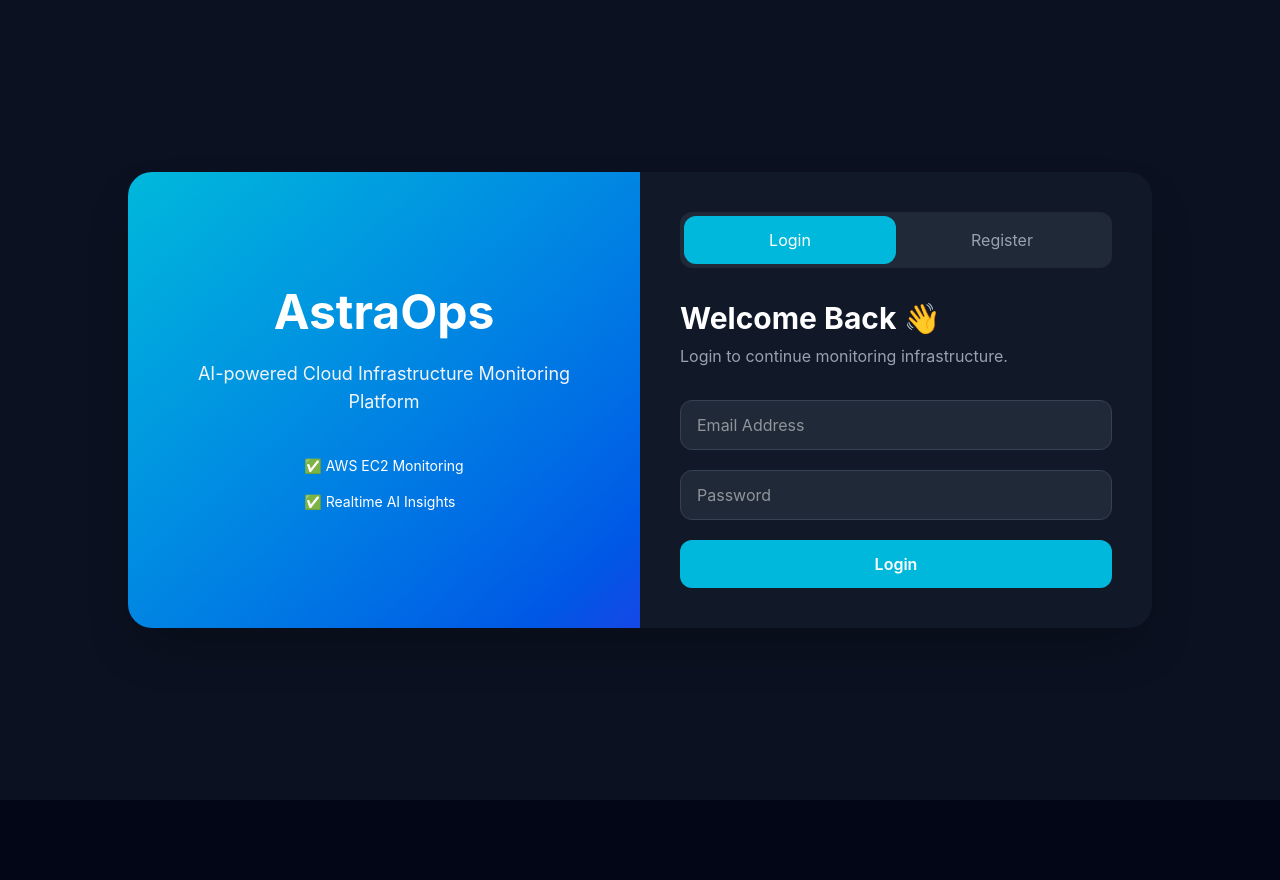
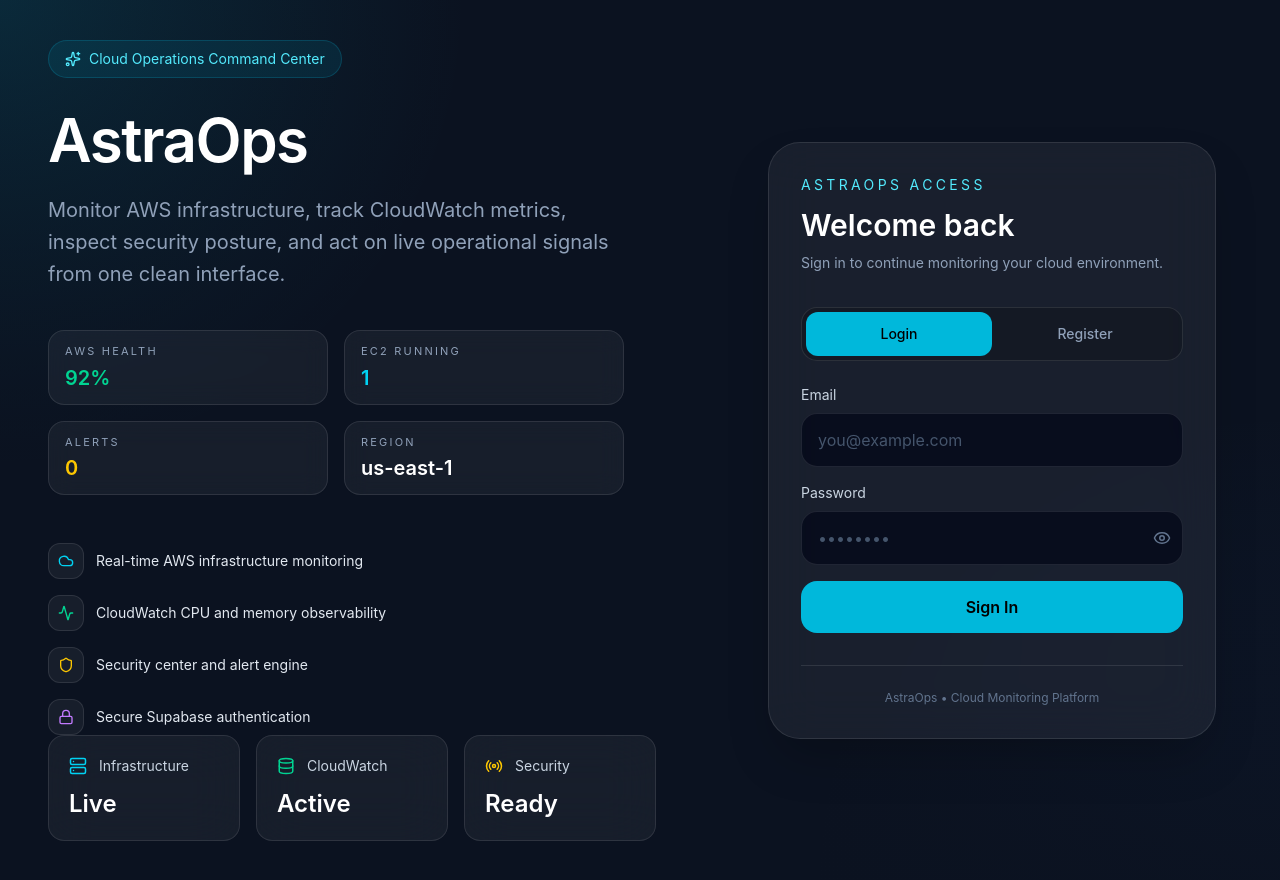
Before and after one commit to rohitpatil9121/AstraOps, a React app in the folder frontend/: page / in a window 1280 px wide. Before the commit the page ends 800 px from the top, so only its background shows below. Built offline with nearby package versions, Linux system fonts and the light colour scheme; no server answers; the HTML template or start-up script is replaced by a standard one.

Commit message:
login page upgrade

```diff
--- a/frontend/src/pages/Auth.jsx
+++ b/frontend/src/pages/Auth.jsx
@@ -1,13 +1,49 @@
 import { useState } from "react";
 import { motion } from "framer-motion";
 import { useNavigate } from "react-router-dom";
+import {
+  Shield,
+  Cloud,
+  Activity,
+  Lock,
+  Eye,
+  EyeOff,
+  Server,
+  Database,
+  Radio,
+  Sparkles,
+} from "lucide-react";
 import { supabase } from "../supabase";
+
+function MetricChip({ label, value, tone = "text-white" }) {
+  return (
+    <div className="rounded-2xl border border-white/10 bg-white/5 px-4 py-3 backdrop-blur-md">
+      <p className="text-[11px] uppercase tracking-[0.2em] text-slate-400">
+        {label}
+      </p>
+      <p className={`mt-1 text-xl font-semibold ${tone}`}>{value}</p>
+    </div>
+  );
+}
+
+function FeatureRow({ icon, label }) {
+  return (
+    <div className="flex items-center gap-3 text-slate-200">
+      <div className="flex h-9 w-9 items-center justify-center rounded-xl border border-white/10 bg-white/5">
+        {icon}
+      </div>
+      <span className="text-sm">{label}</span>
+    </div>
+  );
+}
 
 export default function Auth() {
   const [isLogin, setIsLogin] = useState(true);
   const [email, setEmail] = useState("");
   const [password, setPassword] = useState("");
   const [loading, setLoading] = useState(false);
+  const [showPassword, setShowPassword] = useState(false);
+
   const navigate = useNavigate();
 
   const handleAuth = async (e) => {
@@ -31,12 +67,17 @@
 
         localStorage.setItem("token", token);
 
-        const response = await fetch(`${import.meta.env.VITE_API_URL}/aws-status`, {
+        const response = await fetch(
+          `${import.meta.env.VITE_API_URL}/aws-status`,
+          {
             headers: { Authorization: `Bearer ${token}` },
-        });
+          }
+        );
 
         const awsData = await response.json();
-        navigate(awsData.aws_connected ? "/dashboard" : "/connect-aws", { replace: true });
+        navigate(awsData.aws_connected ? "/dashboard" : "/connect-aws", {
+          replace: true,
+        });
       } else {
         const { data, error } = await supabase.auth.signUp({
           email,
@@ -46,11 +87,14 @@
         if (error) throw error;
 
         const token = data?.session?.access_token;
+
         if (token) {
           localStorage.setItem("token", token);
           navigate("/connect-aws", { replace: true });
         } else {
-          alert("Registration successful! Check your email to confirm the account.");
+          alert(
+            "Registration successful! Check your email to verify your account."
+          );
           setIsLogin(true);
         }
       }
@@ -62,77 +106,197 @@
   };
 
   return (
-    <div className="min-h-screen bg-[#0B1120] flex items-center justify-center px-4">
-      <div className="w-full max-w-5xl bg-[#111827] rounded-3xl overflow-hidden shadow-2xl grid grid-cols-1 md:grid-cols-2">
-        <div className="hidden md:flex flex-col justify-center items-center bg-gradient-to-br from-cyan-500 to-blue-700 p-10 text-white">
-          <h1 className="text-5xl font-bold mb-6">AstraOps</h1>
-          <p className="text-lg text-center text-gray-100">
-            AI-powered Cloud Infrastructure Monitoring Platform
-          </p>
-          <div className="mt-10 space-y-4 text-sm">
-            <p>✅ AWS EC2 Monitoring</p>
-            <p>✅ Realtime AI Insights</p>
-          </div>
+    <div className="relative min-h-screen overflow-hidden bg-[#0B1220]">
+      {/* Background */}
+      <div className="absolute inset-0 bg-[radial-gradient(circle_at_top_left,rgba(6,182,212,0.18),transparent_30%),radial-gradient(circle_at_bottom_right,rgba(59,130,246,0.14),transparent_30%)]" />
+      <div className="absolute inset-0 bg-[linear-gradient(to_bottom,rgba(11,18,32,0.2),rgba(11,18,32,0.95))]" />
+
+      <div className="relative z-10 min-h-screen flex">
+        {/* Left Side */}
+        <div className="hidden lg:flex flex-1 flex-col justify-between px-12 py-10">
+          <motion.div
+            initial={{ opacity: 0, x: -24 }}
+            animate={{ opacity: 1, x: 0 }}
+            transition={{ duration: 0.5 }}
+            className="max-w-2xl"
+          >
+            <div className="inline-flex items-center gap-2 rounded-full border border-cyan-500/20 bg-cyan-500/10 px-4 py-2 text-sm text-cyan-300">
+              <Sparkles size={16} />
+              Cloud Operations Command Center
             </div>
 
-        <div className="p-10 flex flex-col justify-center">
-          <div className="flex mb-8 bg-[#1F2937] rounded-xl p-1">
+            <h1 className="mt-8 text-6xl font-semibold tracking-tight text-white">
+              AstraOps
+            </h1>
+
+            <p className="mt-6 max-w-xl text-xl leading-8 text-slate-400">
+              Monitor AWS infrastructure, track CloudWatch metrics, inspect
+              security posture, and act on live operational signals from one
+              clean interface.
+            </p>
+
+            <div className="mt-10 grid max-w-xl grid-cols-2 gap-4">
+              <MetricChip label="AWS Health" value="92%" tone="text-emerald-400" />
+              <MetricChip label="EC2 Running" value="1" tone="text-cyan-400" />
+              <MetricChip label="Alerts" value="0" tone="text-yellow-400" />
+              <MetricChip label="Region" value="us-east-1" tone="text-white" />
+            </div>
+
+            <div className="mt-12 space-y-4">
+              <FeatureRow
+                icon={<Cloud size={16} className="text-cyan-400" />}
+                label="Real-time AWS infrastructure monitoring"
+              />
+              <FeatureRow
+                icon={<Activity size={16} className="text-emerald-400" />}
+                label="CloudWatch CPU and memory observability"
+              />
+              <FeatureRow
+                icon={<Shield size={16} className="text-yellow-400" />}
+                label="Security center and alert engine"
+              />
+              <FeatureRow
+                icon={<Lock size={16} className="text-purple-400" />}
+                label="Secure Supabase authentication"
+              />
+            </div>
+          </motion.div>
+
+          <motion.div
+            initial={{ opacity: 0, y: 18 }}
+            animate={{ opacity: 1, y: 0 }}
+            transition={{ duration: 0.6, delay: 0.2 }}
+            className="grid max-w-2xl grid-cols-3 gap-4"
+          >
+            <div className="rounded-2xl border border-white/10 bg-white/5 p-5 backdrop-blur-xl">
+              <div className="flex items-center gap-3 text-slate-300">
+                <Server size={18} className="text-cyan-400" />
+                <span className="text-sm">Infrastructure</span>
+              </div>
+              <p className="mt-3 text-2xl font-semibold text-white">Live</p>
+            </div>
+
+            <div className="rounded-2xl border border-white/10 bg-white/5 p-5 backdrop-blur-xl">
+              <div className="flex items-center gap-3 text-slate-300">
+                <Database size={18} className="text-emerald-400" />
+                <span className="text-sm">CloudWatch</span>
+              </div>
+              <p className="mt-3 text-2xl font-semibold text-white">Active</p>
+            </div>
+
+            <div className="rounded-2xl border border-white/10 bg-white/5 p-5 backdrop-blur-xl">
+              <div className="flex items-center gap-3 text-slate-300">
+                <Radio size={18} className="text-yellow-400" />
+                <span className="text-sm">Security</span>
+              </div>
+              <p className="mt-3 text-2xl font-semibold text-white">Ready</p>
+            </div>
+          </motion.div>
+        </div>
+
+        {/* Right Side */}
+        <div className="flex w-full max-w-xl items-center justify-center px-4 py-8 lg:px-10">
+          <motion.div
+            initial={{ opacity: 0, y: 18, scale: 0.98 }}
+            animate={{ opacity: 1, y: 0, scale: 1 }}
+            transition={{ duration: 0.45 }}
+            className="w-full max-w-md rounded-[2rem] border border-white/10 bg-white/6 p-8 shadow-2xl backdrop-blur-xl"
+          >
+            <div className="mb-8">
+              <p className="text-sm uppercase tracking-[0.24em] text-cyan-300">
+                AstraOps Access
+              </p>
+              <h2 className="mt-3 text-3xl font-semibold text-white">
+                {isLogin ? "Welcome back" : "Create your account"}
+              </h2>
+              <p className="mt-2 text-sm leading-6 text-slate-400">
+                {isLogin
+                  ? "Sign in to continue monitoring your cloud environment."
+                  : "Create your AstraOps account and connect AWS next."}
+              </p>
+            </div>
+
+            <div className="mb-6 grid grid-cols-2 rounded-2xl border border-white/10 bg-black/20 p-1">
               <button
+                type="button"
                 onClick={() => setIsLogin(true)}
-              className={`w-1/2 py-3 rounded-xl transition ${isLogin ? "bg-cyan-500 text-white" : "text-gray-400"}`}
+                className={`rounded-xl py-3 text-sm font-medium transition ${
+                  isLogin
+                    ? "bg-cyan-500 text-black"
+                    : "text-slate-400 hover:text-white"
+                }`}
               >
                 Login
               </button>
               <button
+                type="button"
                 onClick={() => setIsLogin(false)}
-              className={`w-1/2 py-3 rounded-xl transition ${!isLogin ? "bg-cyan-500 text-white" : "text-gray-400"}`}
+                className={`rounded-xl py-3 text-sm font-medium transition ${
+                  !isLogin
+                    ? "bg-cyan-500 text-black"
+                    : "text-slate-400 hover:text-white"
+                }`}
               >
                 Register
               </button>
             </div>
 
-          <motion.div
-            key={isLogin ? "login" : "register"}
-            initial={{ opacity: 0, y: 20 }}
-            animate={{ opacity: 1, y: 0 }}
-            transition={{ duration: 0.3 }}
-          >
-            <h2 className="text-3xl font-bold text-white mb-2">
-              {isLogin ? "Welcome Back 👋" : "Create Account 🚀"}
-            </h2>
-            <p className="text-gray-400 mb-8">
-              {isLogin
-                ? "Login to continue monitoring infrastructure."
-                : "Create your AstraOps account."}
-            </p>
-
-            <form onSubmit={handleAuth} className="space-y-5">
+            <form onSubmit={handleAuth} className="space-y-4">
+              <div>
+                <label className="mb-2 block text-sm text-slate-300">
+                  Email
+                </label>
                 <input
                   type="email"
-                placeholder="Email Address"
-                className="w-full bg-[#1F2937] border border-gray-700 text-white px-4 py-3 rounded-xl focus:outline-none focus:ring-2 focus:ring-cyan-500"
+                  placeholder="you@example.com"
                   value={email}
                   onChange={(e) => setEmail(e.target.value)}
                   required
+                  className="w-full rounded-2xl border border-white/10 bg-slate-950/70 px-4 py-3.5 text-white outline-none transition placeholder:text-slate-600 focus:border-cyan-500/60"
                 />
+              </div>
 
+              <div>
+                <label className="mb-2 block text-sm text-slate-300">
+                  Password
+                </label>
+                <div className="relative">
                   <input
-                type="password"
-                placeholder="Password"
-                className="w-full bg-[#1F2937] border border-gray-700 text-white px-4 py-3 rounded-xl focus:outline-none focus:ring-2 focus:ring-cyan-500"
+                    type={showPassword ? "text" : "password"}
+                    placeholder="••••••••"
                     value={password}
                     onChange={(e) => setPassword(e.target.value)}
                     required
+                    className="w-full rounded-2xl border border-white/10 bg-slate-950/70 px-4 py-3.5 pr-12 text-white outline-none transition placeholder:text-slate-600 focus:border-cyan-500/60"
                   />
+                  <button
+                    type="button"
+                    onClick={() => setShowPassword((prev) => !prev)}
+                    className="absolute right-3 top-1/2 -translate-y-1/2 text-slate-500 hover:text-slate-300"
+                  >
+                    {showPassword ? <EyeOff size={18} /> : <Eye size={18} />}
+                  </button>
+                </div>
+              </div>
 
               <button
                 type="submit"
                 disabled={loading}
-                className="w-full bg-cyan-500 hover:bg-cyan-600 disabled:opacity-60 text-white py-3 rounded-xl font-semibold transition"
+                className="w-full rounded-2xl bg-cyan-500 py-3.5 font-semibold text-black transition hover:bg-cyan-400 disabled:cursor-not-allowed disabled:opacity-60"
               >
-                {loading ? "Please wait..." : isLogin ? "Login" : "Create Account"}
+                {loading
+                  ? "Please wait..."
+                  : isLogin
+                  ? "Sign In"
+                  : "Create Account"}
               </button>
             </form>
+
+            <div className="mt-8 border-t border-white/10 pt-6">
+              <p className="text-center text-xs text-slate-500">
+                AstraOps • Cloud Monitoring Platform
+              </p>
+            </div>
           </motion.div>
         </div>
       </div>
```
Lines whose indentation alone changed are shown as unchanged.
